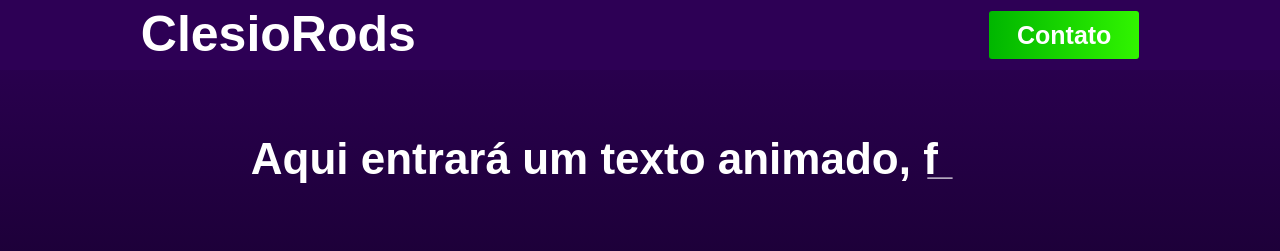
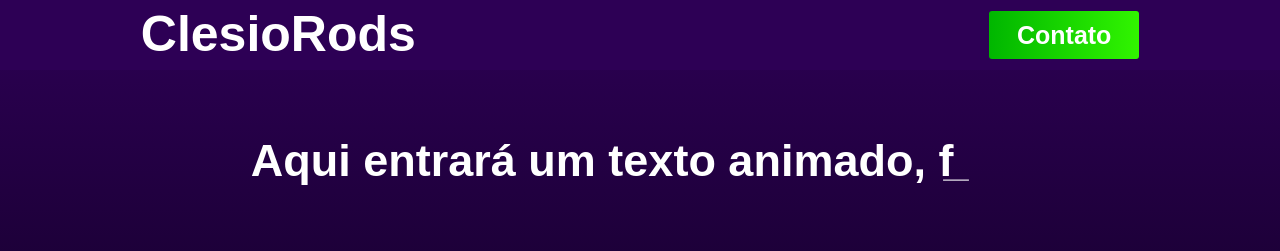
Before and after one commit to clesiorods/personal_website, a plain HTML site: page index.html in a window 1280 px wide. Shown: the top 251 px of the page. Drawn offline with nearby package versions, Linux system fonts and the light colour scheme; no server answers.

Commit message:
Correção de bugs

```diff
--- a/css/main.css
+++ b/css/main.css
@@ -5,7 +5,7 @@ html, body {
     margin: 0;
     padding: 0;
     box-sizing: border-box;
-    font: normal 22px Roboto;
+    font: normal 25px Arial;
 }
 
 ul {
@@ -29,7 +29,7 @@ div#animado {
     margin-top: 60px;
     padding: 30px 100px 13px 110px;
 
-    font: 800 5.5vh Arial;
+    font: 800 45px Arial;
 }
 
 
@@ -97,6 +97,7 @@ main {
     grid-template-rows: auto auto;
     width: 78vw;
     max-width: 1500px;
+    min-width: 600px;
 }
 
 article.container {
@@ -148,7 +149,7 @@ article#description {
 }
 
 footer {
-    margin-top: 100%;
+    margin-top: 10vh;
     bottom: 0;
     left: 0;
     height: 400px;
--- a/script/main.js
+++ b/script/main.js
@@ -35,4 +35,5 @@ function animadorTexto(element) {
         setTimeout(() => {element.innerHTML += letra}, 80*i);
     });
 }
+
 animadorTexto(document.querySelector('p#animado'));
```
